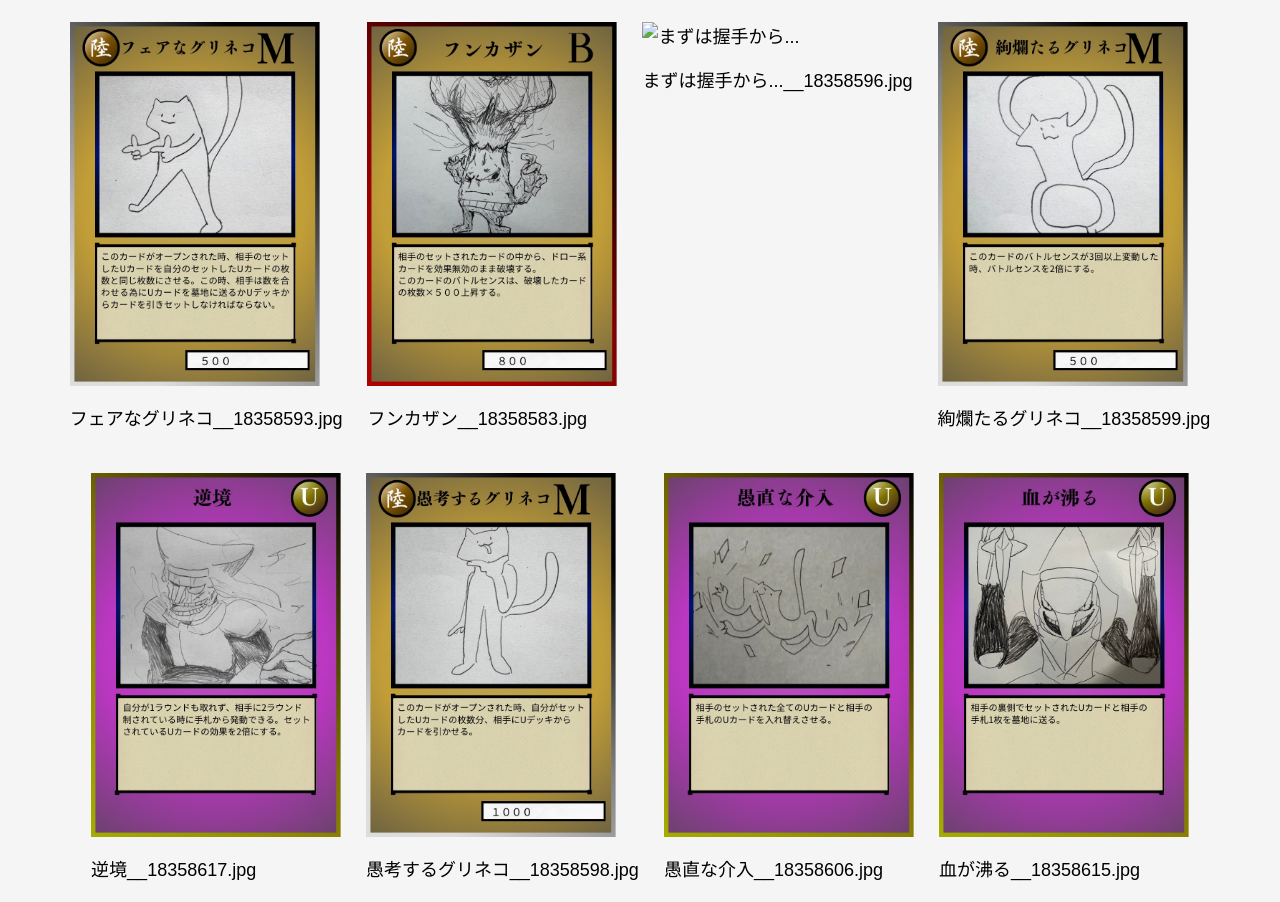
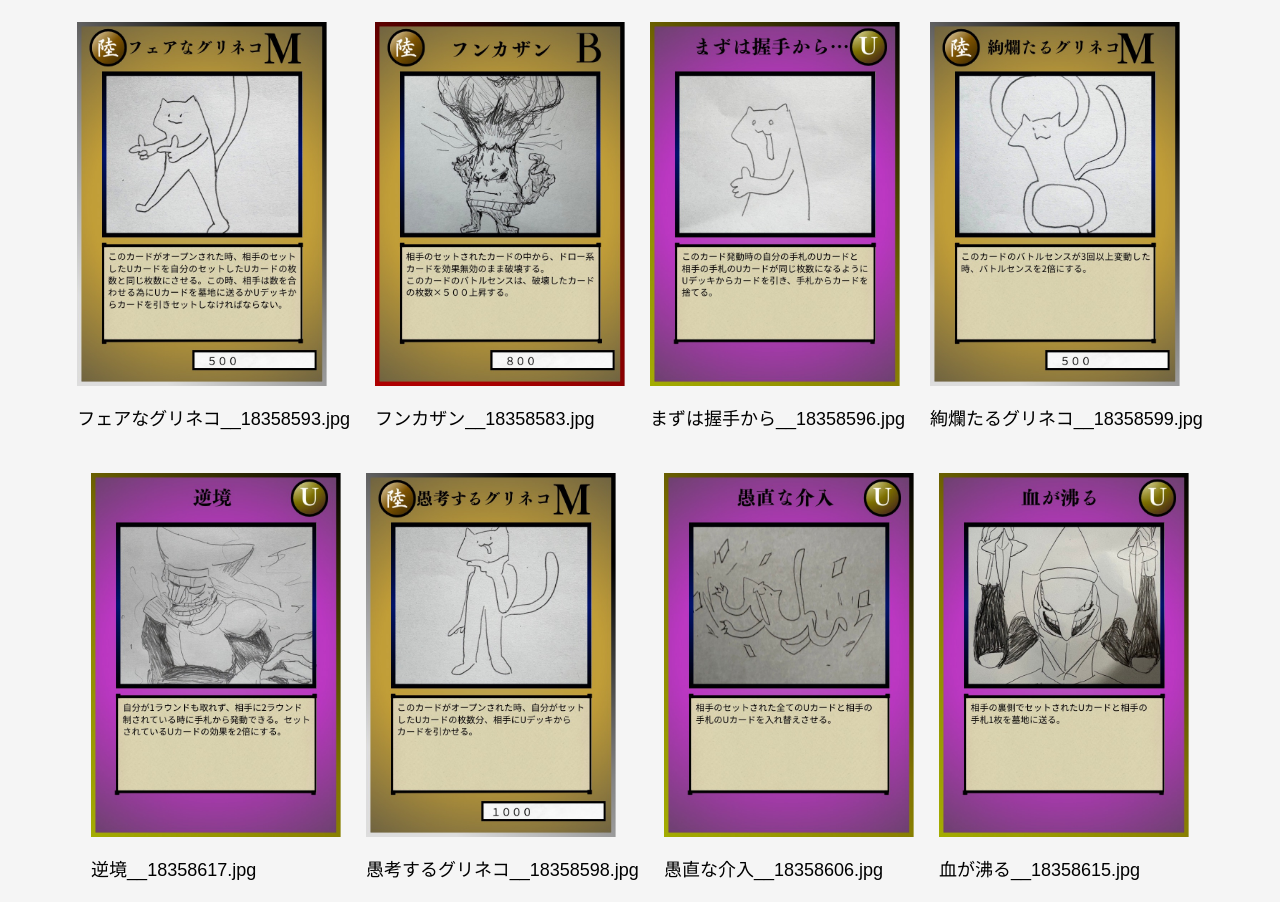
Before and after one commit to Zingisukann666/CROSS-SENSE, a plain HTML site: page index.html in a window 1280 px wide. Shown: the part 1139-2041 px from the top of the page. Drawn offline with Linux system fonts and the light colour scheme.

Commit message:
Update index.html

```diff
--- a/index.html
+++ b/index.html
@@ -215,7 +215,7 @@
                 effect: "このカードがオープンした時、Uデッキを上から任意の数だけUカードを引き、墓地に送る。その後、バトルセンスを墓地に送ったUカードの数×500上昇する。",
 
                 // ← 画像
-                image: "トンガリ隊の狂戦士__18358582.jpg"
+                image: "トンガリ隊の狂戦士__18358582.jpg"
             },
 
             {
@@ -227,7 +227,7 @@
                 effect: "このカードがオープン・撃破された時、以下の効果から選んで発動できる。①：このカードを墓地に送り、相手バトルカードを墓地に送る。②：このカードを墓地に送り、相手手札またはセットされたUカード1枚墓地に送る。",
 
                 // ← 画像
-                image: "トンガリ隊の自爆兵__18358614.jpg"
+                image: "トンガリ隊の自爆兵__18358614.jpg"
             },
 
             {
@@ -239,7 +239,7 @@
                 effect: "このカードがオープンされた時、相手のセットしたUカードを自分のセットしたUカードの枚数と同じ枚数にさせる。この時、相手は数を合わせる為にUカードを墓地に送るかUデッキからカードを引きセットしなければならない。",
 
                 // ← 画像
-                image: "フェアなグリネコ__18358593.jpg"
+                image: "フェアなグリネコ__18358593.jpg"
             },
 
             {
@@ -251,7 +251,7 @@
                 effect: "相手のセットされたカードの中から、ドロー系カードを効果無効のまま破壊する。このカードのバトルセンスは、破壊したカードの枚数×500上昇する。",
 
                 // ← 画像
-                image: "フンカザン__18358583.jpg"
+                image: "フンカザン__18358583.jpg"
             },
 
             {
@@ -262,7 +262,7 @@
                 effect: "このカード発動時の自分の手札のUカードと相手の手札のUカードが同じ枚数になるようにUデッキからカードを引き、手札からカードを捨てる。",
 
                 // ← 画像
-                image: "まずは握手から...__18358596.jpg"
+                image: "まずは握手から__18358596.jpg"
             },
 
             {
@@ -274,7 +274,7 @@
                 effect: "このカードのバトルセンスが3回以上変動した時、バトルセンスを2倍にする。",
 
                 // ← 画像
-                image: "絢爛たるグリネコ__18358599.jpg"
+                image: "絢爛たるグリネコ__18358599.jpg"
             },
 
             {
@@ -297,7 +297,7 @@
                 effect: "このカードがオープンされた時、自分がセットしたUカードの枚数分、相手にUデッキからカードを引かせる。",
 
                 // ← 画像
-                image: "愚考するグリネコ__18358598.jpg"
+                image: "愚考するグリネコ__18358598.jpg"
             },
 
             {
@@ -319,7 +319,7 @@
                 effect: "相手の裏側でセットされたすUカードと相手の手札の手札1枚を墓地に送る。",
 
                 // ← 画像
-                image: "血が沸る__18358615.jpg"
+                image: "血が沸る__18358615.jpg"
             },
 
             {
@@ -331,7 +331,7 @@
                 effect: "このカードのバトルセンスは自分と相手のセットされたUカードの合計数×200上昇する。",
 
                 // ← 画像
-                image: "札勘定グリネコ__18358592.jpg"
+                image: "札勘定グリネコ__18358592.jpg"
             },
 
             {
@@ -343,7 +343,7 @@
                 effect: "自分のセットしたUカードと手札にあるUカードが合わせて5枚以上ある場合、すべてのUカードの効果が発動され、自分のバトルセンスも800上がる。",
 
                 // ← 画像
-                image: "衆愚のグリネコ__18358581.jpg"
+                image: "衆愚のグリネコ__18358581.jpg"
             },
 
             {
@@ -410,7 +410,7 @@
                 effect: "この効果は手札のUカードを1枚墓地に送って発動できる。このカードの属性を好きな属性に変更する。手札に戻ると属性は「陸」になる。",
 
                 // ← 画像
-                image: "適応するグリネコ__18358600.jpg"
+                image: "適応するグリネコ__18358600.jpg"
             },
 
             {
@@ -477,7 +477,7 @@
                 effect: "このカードのバトルセンスはお互いのプレイヤーのバトルカードとUカードの効果が1枚以上発動していた場合+800される。",
 
                 // ← 画像
-                image: "傍聴するグリネコ__18358597.jpg"
+                image: "傍聴するグリネコ__18358597.jpg"
             },
 
             {
@@ -500,7 +500,7 @@
                 effect: "自分がセット終了宣言時に発動したUカードの効果をもう一度発動する。",
 
                 // ← 画像
-                image: "勿体無いグリネコ__18358594.jpg"
+                image: "勿体無いグリネコ__18358594.jpg"
             }
 
 
```
